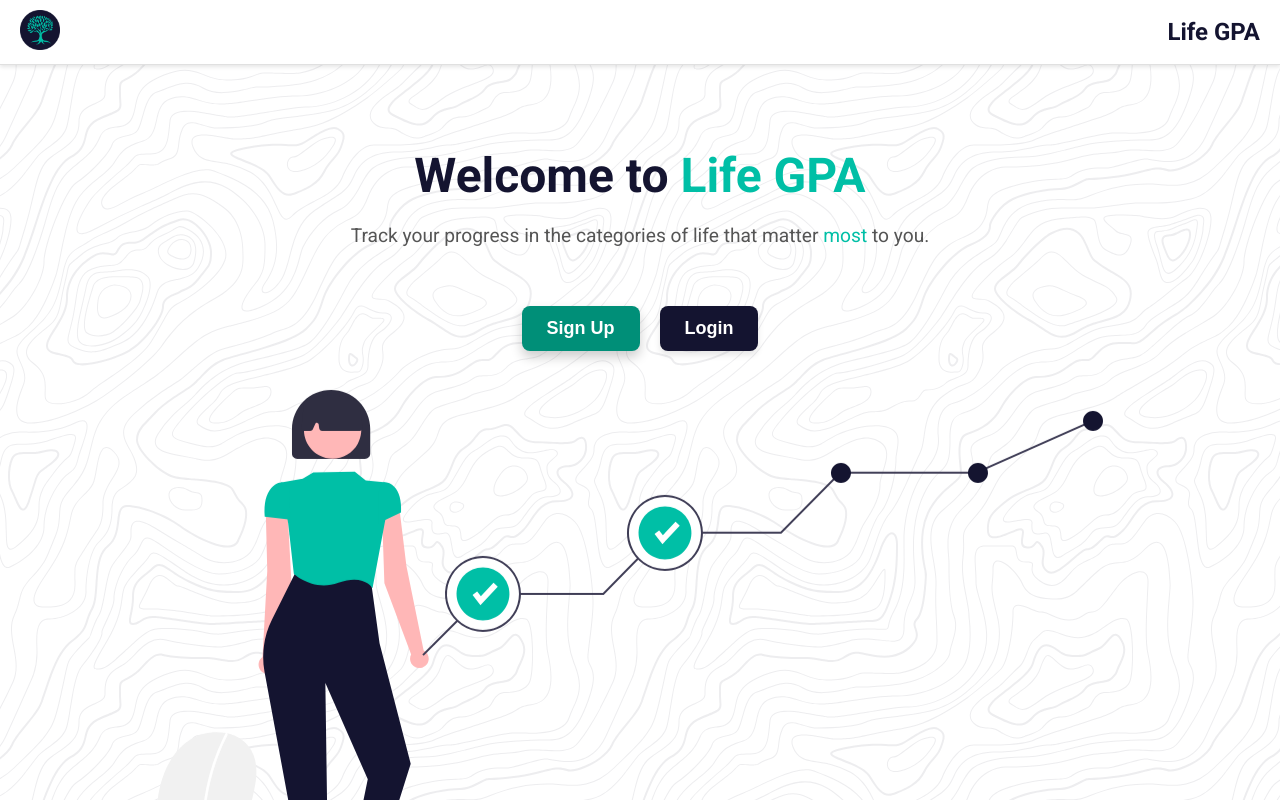
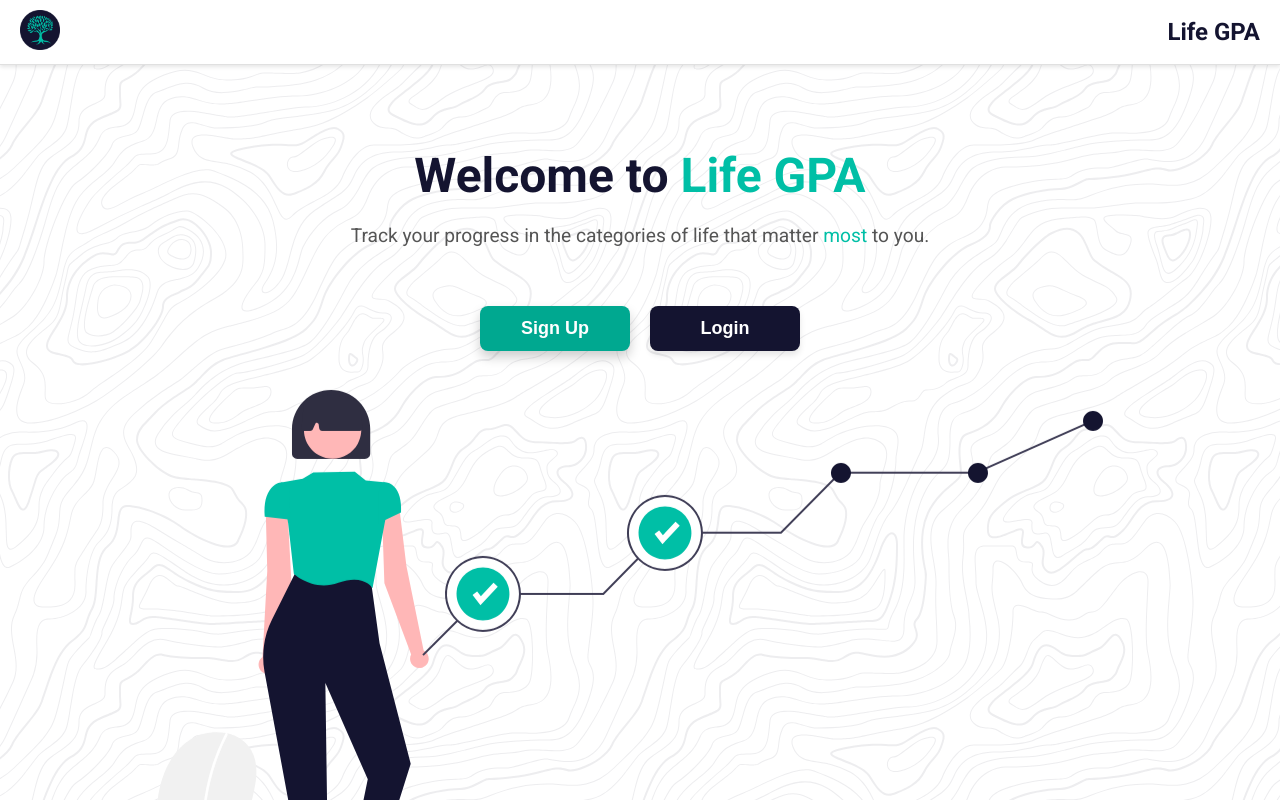
Before and after one commit to CompassFoundry/LifeGPA, a React (Create React App) app in the folder frontend/: page / in a window 1280 px wide. In both pictures the pointer is over the button "Sign Up". Shown: the top 800 px of the page. Built offline with nearby package versions, Linux system fonts and the light colour scheme; no server answers.

Commit message:
cleaned up design of landing page

```diff
--- a/frontend/src/Components/Landing/Landing.module.css
+++ b/frontend/src/Components/Landing/Landing.module.css
@@ -41,6 +41,7 @@
   color: white;
   border: none;
   padding: 12px 25px;
+  min-width: 150px;
   font-size: 18px;
   font-weight: bold;
   border-radius: 8px;
@@ -49,13 +50,17 @@
   box-shadow: 0 4px 6px rgba(0, 0, 0, 0.1);
 }
 
+.button:hover {
+  background-color: #00a890; /* Darker green hover */
+  box-shadow: 0 6px 12px rgba(0, 0, 0, 0.2);
+}
+
 .button.secondary {
   background-color: #141430; /* Secondary Button */
 }
 
-.button:hover {
-  background-color: #008f78; /* Darker green hover */
-  box-shadow: 0 6px 12px rgba(0, 0, 0, 0.2);
+.button.secondary:hover {
+  background-color: #36366b; /* Secondary Button */
 }
 
 /* Image Section */
```
